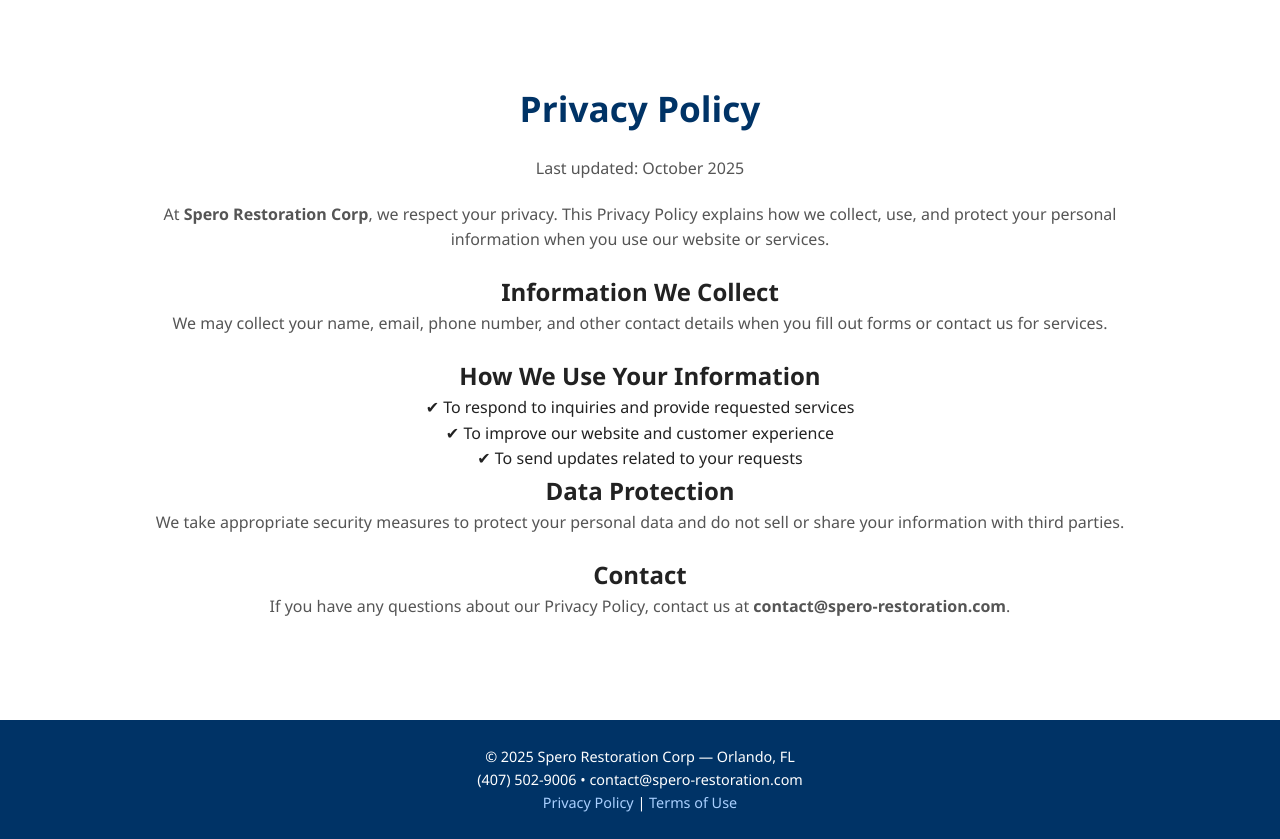
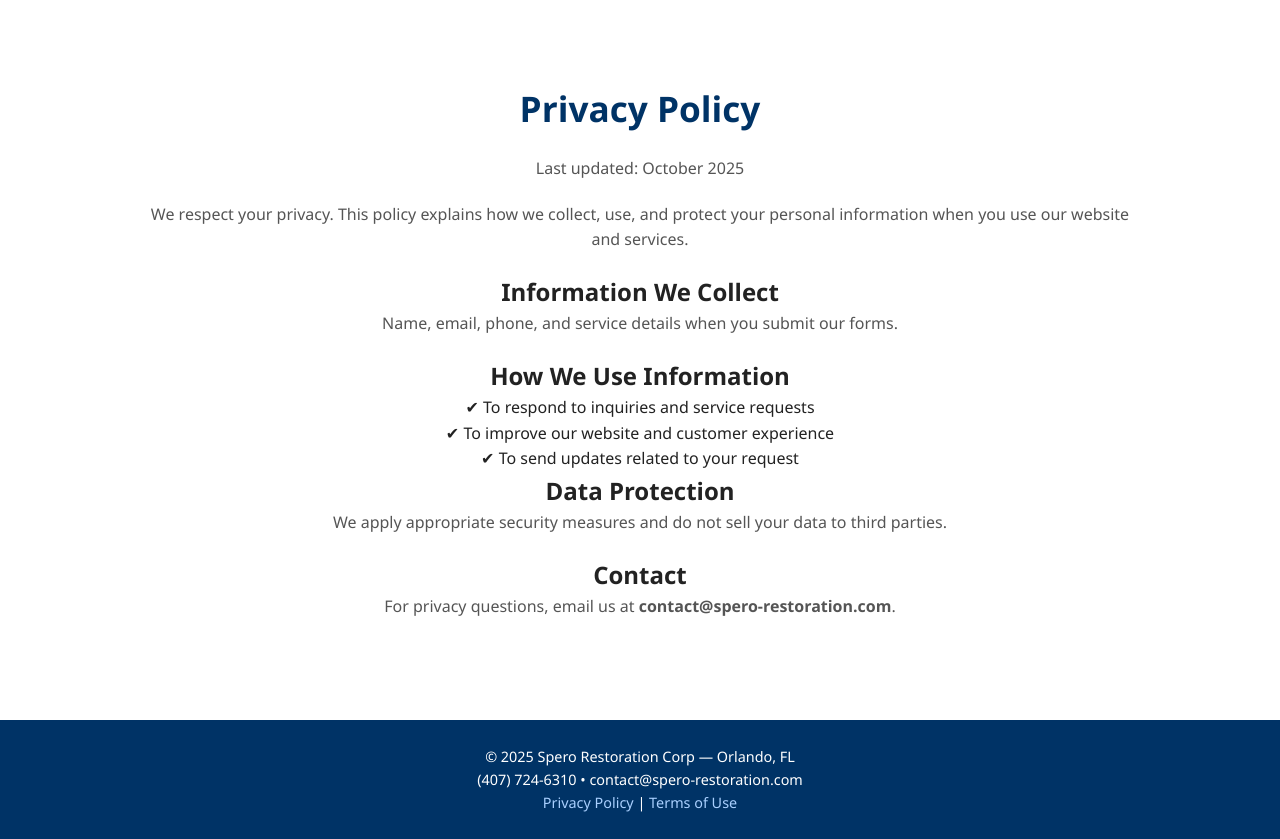
Before and after one commit to ROBERTOMAFFRA/spero-website, a Flask app: page /privacy in a window 1280 px wide. Shown: the part 42-881 px from the top of the page. Run offline with Flask 3, Linux system fonts and the light colour scheme.

Commit message:
Update privacy.html

```diff
--- a/templates/privacy.html
+++ b/templates/privacy.html
@@ -1,11 +1,11 @@
 <!doctype html>
 <html lang="en">
 <head>
-  <meta charset="utf-8" />
-  <meta name="viewport" content="width=device-width, initial-scale=1.0" />
-  <title>Privacy Policy | Spero Restoration Corp – Orlando</title>
-  <meta name="description" content="Read the Privacy Policy for Spero Restoration Corp — learn how we protect your information and maintain your privacy.">
-  <link rel="stylesheet" href="{{ url_for('static', filename='style-v2.css') }}">
+  <meta charset="utf-8"/><meta name="viewport" content="width=device-width, initial-scale=1"/>
+  <title>Privacy Policy | Spero Restoration Corp</title>
+  <meta name="description" content="Privacy policy — how we collect, use, and protect your information."/>
+  <link rel="stylesheet" href="{{ url_for('static', filename='style-v2.css') }}"/>
+  <link rel="icon" href="{{ url_for('static', filename='images/favicon.ico') }}"/>
 </head>
 <body>
   <header class="header">
@@ -23,33 +23,30 @@
     <div class="content-container">
       <h1>Privacy Policy</h1>
       <p>Last updated: October 2025</p>
-
-      <p>At <strong>Spero Restoration Corp</strong>, we respect your privacy. This Privacy Policy explains how we collect, use, and protect your personal information when you use our website or services.</p>
+      <p>We respect your privacy. This policy explains how we collect, use, and protect your personal information when you use our website and services.</p>
 
       <h2>Information We Collect</h2>
-      <p>We may collect your name, email, phone number, and other contact details when you fill out forms or contact us for services.</p>
+      <p>Name, email, phone, and service details when you submit our forms.</p>
 
-      <h2>How We Use Your Information</h2>
-      <ul style="list-style:none; padding:0;">
-        <li>✔ To respond to inquiries and provide requested services</li>
+      <h2>How We Use Information</h2>
+      <ul style="list-style:none;padding:0">
+        <li>✔ To respond to inquiries and service requests</li>
         <li>✔ To improve our website and customer experience</li>
-        <li>✔ To send updates related to your requests</li>
+        <li>✔ To send updates related to your request</li>
       </ul>
 
       <h2>Data Protection</h2>
-      <p>We take appropriate security measures to protect your personal data and do not sell or share your information with third parties.</p>
+      <p>We apply appropriate security measures and do not sell your data to third parties.</p>
 
       <h2>Contact</h2>
-      <p>If you have any questions about our Privacy Policy, contact us at <strong>contact@spero-restoration.com</strong>.</p>
+      <p>For privacy questions, email us at <strong>contact@spero-restoration.com</strong>.</p>
     </div>
   </section>
 
   <footer class="footer">
     <p>
-      © 2025 Spero Restoration Corp — Orlando, FL<br>
-      (407) 502-9006 • contact@spero-restoration.com<br>
-      <a href="{{ url_for('privacy') }}">Privacy Policy</a> |
-      <a href="{{ url_for('terms') }}">Terms of Use</a>
+      © 2025 Spero Restoration Corp — Orlando, FL<br/>(407) 724-6310 • contact@spero-restoration.com<br/>
+      <a href="{{ url_for('privacy') }}">Privacy Policy</a> | <a href="{{ url_for('terms') }}">Terms of Use</a>
     </p>
   </footer>
 </body>
```
